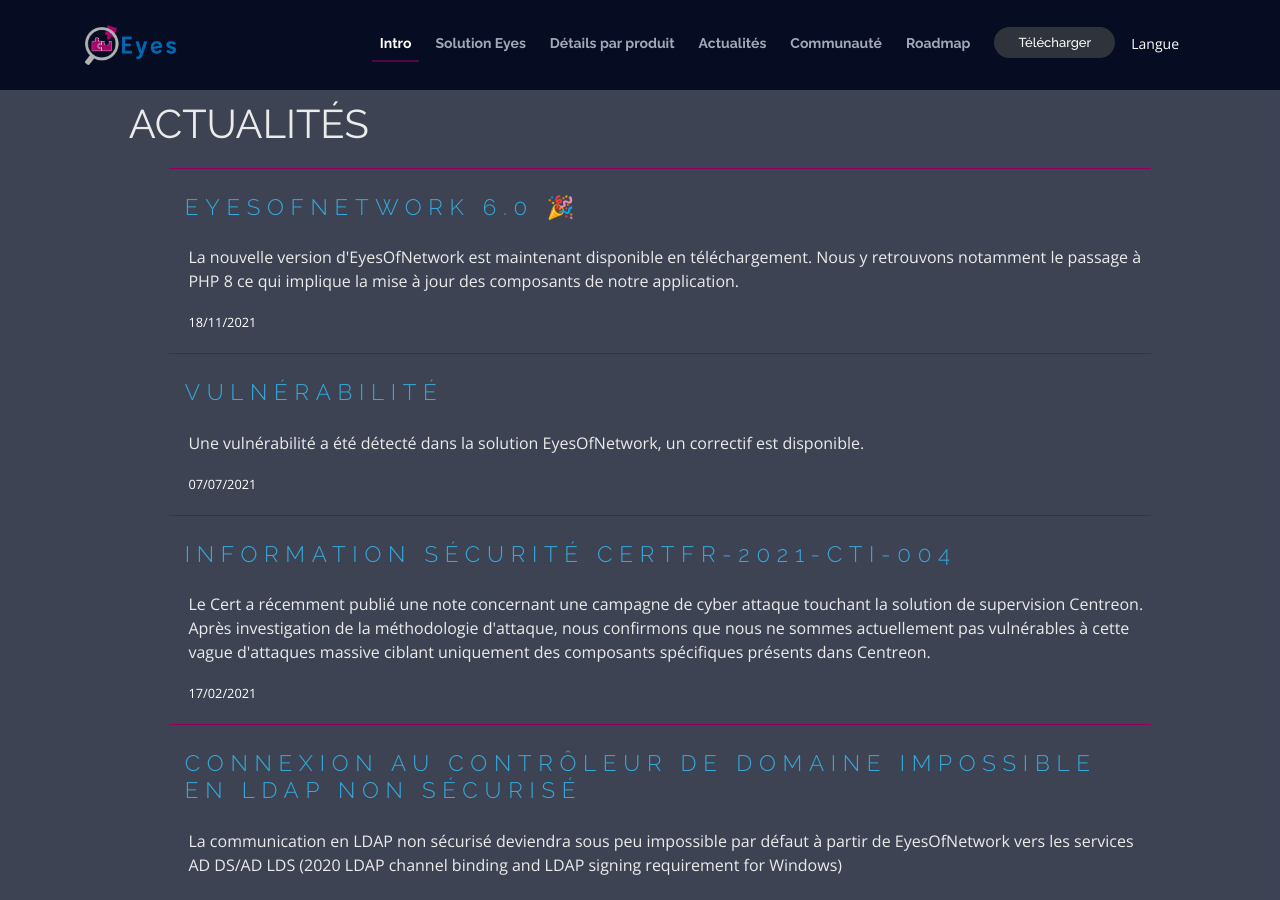
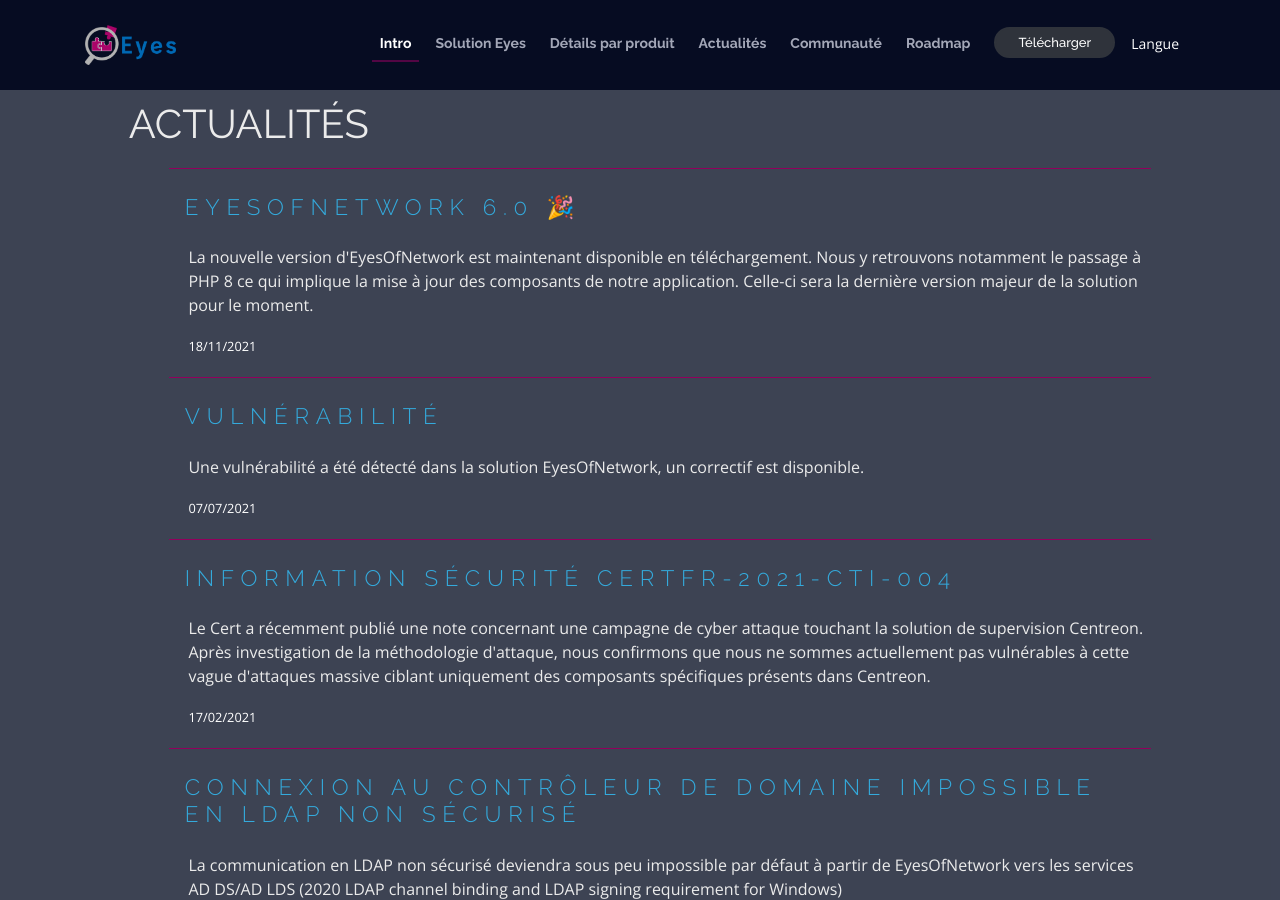
Before and after one commit to EyesOfNetworkCommunity/www.eyesofnetwork.com, a Jekyll site: the page built from lang/fr/news.html, in a window 1280 px wide and 900 px high. Built offline with Jekyll 4.4.1, drawn with Linux system fonts in a browser that asks for light colours.

Commit message:
Update 2021-11-18-eon-6.md
update news

```diff
--- a/_posts/news/fr/2021-11-18-eon-6.md
+++ b/_posts/news/fr/2021-11-18-eon-6.md
@@ -1,7 +1,7 @@
 ---
 layout: post
 title: "EyesOfNetwork 6.0 🎉"
-desc: "La nouvelle version d'EyesOfNetwork est maintenant disponible en téléchargement. Nous y retrouvons notamment le passage à PHP 8 ce qui implique la mise à jour des composants de notre application."
+desc: "La nouvelle version d'EyesOfNetwork est maintenant disponible en téléchargement. Nous y retrouvons notamment le passage à PHP 8 ce qui implique la mise à jour des composants de notre application. Celle-ci sera la dernière version majeur de la solution pour le moment."
 ref: post-eon-6
 categories: news
 lang: fr
```
